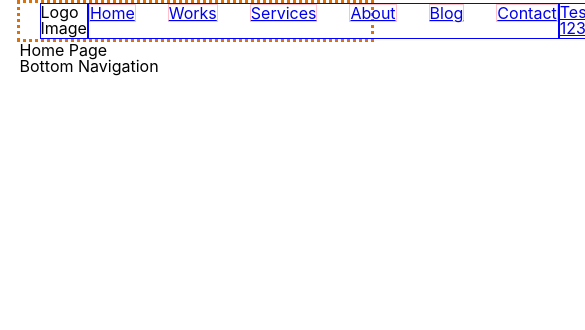
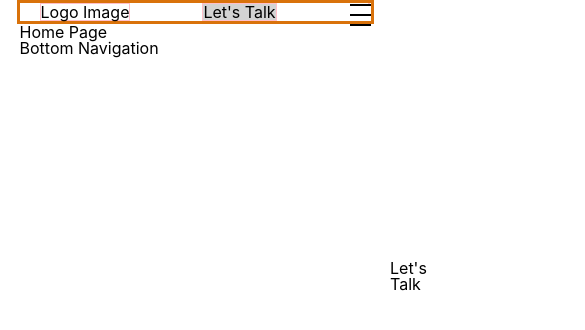
Before and after one commit to dlord-20/dlord-20.github.io, a React (Create React App) app: page / in a window 390 px wide. Shown: the top 330 px of the page, 585 px wide, since content can reach past the window. Built offline with nearby package versions, Linux system fonts and the light colour scheme.

Commit message:
Got top nav whitespace working - now just need to get the mobile version working

```diff
--- a/src/components/button.js
+++ b/src/components/button.js
@@ -1,12 +1,28 @@
 import { Link } from 'react-router-dom';
 
-export default function Button() {
+export default function Button(props) {
+    const text = props.text;
+    const type = props.type;
+    let buttonType;
 
+    switch(type) {
+        case 'a':
+            buttonType = 'button-a';
+            break;
+        case 'b':
+            buttonType = 'button-b';
+            break;
+        case 'c':
+            buttonType = 'button-c';
+            break;
+        default:
+            buttonType = "button-a";
+    }
 
     return (
         <Link to={`/test`} >
-            <div className="button">
-                <p>Testing 123</p>
+            <div className={`button ${buttonType}`}>
+                {text}
             </div>
         </Link>
     );
--- a/src/components/menuItem.js
+++ b/src/components/menuItem.js
@@ -7,12 +7,10 @@ export default function MenuItem(props) {
     let link = props.item.link;
 
     return (
-        <li>
-            <Link to={link} >
-                <div className="menuItem">
-                    <p>{title}</p>
-                </div>
-            </Link>
-        </li>
+        <Link to={link} >
+            <div className="menu-item">
+                <p>{title}</p>
+            </div>
+        </Link>
     );
 }
--- a/src/components/topNav.js
+++ b/src/components/topNav.js
@@ -3,40 +3,45 @@ import MenuItem from "./menuItem";
 
 export default function TopNav() {
 
-    const getMenu = () => {
+    const getNav = () => {
         return (
-            <ul>
+            <nav>
                 <MenuItem item={{title: 'Home', link: '/'}}/>
                 <MenuItem item={{title: 'Works', link: '/works'}}/>
                 <MenuItem item={{title: 'Services', link: '/services'}}/>
                 <MenuItem item={{title: 'About', link: '/about'}}/>
                 <MenuItem item={{title: 'Blog', link: '/blog'}}/>
                 <MenuItem item={{title: 'Contact', link: '/contact'}}/>
-            </ul>
+            </nav>
         )
     }
 
     const getButton = () => {
         return (
-            <Button />
+                <Button text="Let's Talk" type="a"/>
         )
     }
 
     return (
         <div className="navigation">
-            <div className="navItem">
+            <div className="nav-item">
                 <p>Logo Image</p>
             </div>
-            <div className="navItem navDesktop">
-                {getMenu()}
-
+            <div className="nav-item nav-desktop">
+                {getNav()}
             </div>
-            <div className="navItem navButton">
+            <div className="nav-item">
                 {getButton()}
             </div>
-            <div className="navItem navMobile">
-                {getMenu()}
-                {getButton()}
+            <div className="nav-item nav-mobile">
+                <input type="checkbox" className="toggler"></input>
+                <div className="hamburger"><div></div></div>
+                <div className="menu">
+                    <div>
+                        {getNav()}
+                        {getButton()}
+                    </div>
+                </div>
             </div>
         </div>
     );
--- a/src/index.css
+++ b/src/index.css
@@ -10,13 +10,15 @@ table, caption, tbody, tfoot, thead, tr, th, td,
 article, aside, canvas, details, embed,
 figure, figcaption, footer, header, hgroup,
 menu, nav, output, ruby, section, summary,
-time, mark, audio, video {
+time, mark, audio, video, nav {
 	margin: 0;
 	padding: 0;
 	border: 0;
 	font-size: 100%;
 	font: inherit;
 	vertical-align: baseline;
+  color: black;
+  text-decoration: none;
 }
 /* HTML5 display-role reset for older browsers */
 article, aside, details, figcaption, figure,
@@ -75,31 +77,40 @@ code {
   margin: auto;
   display: flex;
   justify-content: space-between;
+  align-items: flex-start;
   max-width: 90%;
-  border: 3px dotted var(--derek);
+  border: 3px solid var(--derek);
 }
 
 .navigation > :first-child {
   margin-left: 20px;
 }
 
-.navigation > :last-child {
+.navigation > :nth-child(3) {
   margin-right: 20px;
 }
 
-.navItem {
+.nav-item {
   border: 1px solid blue;
 }
 
-.navItem ul {
+.nav-item nav {
   display: flex;
   justify-content: space-between;
   list-style: none;
   gap: 2rem;
+  align-items: flex-start;
 }
 
-.navItem li {
+.nav-item {
   border: 1px solid pink;
+  margin: 0;
+  padding: 0;
+}
+
+.nav-item * {
+  margin: 0 !important;
+  padding: 0 !important;
 }
 
 .bottom-navigation {
@@ -107,15 +118,238 @@ code {
   margin: auto;
 }
 
+.nav-mobile {
+  display: none;
+}
+
 /* ----------------- Buttons ----------------- */
 
 .button {
   position: relative;
-  width: 100%;
-  height: 100%;
+  /* width: 100%; */
+  /* height: 100%; */
 }
+
 
 .button:hover {
   background-color: green;
   cursor: pointer;
 }
+
+.button-a {
+  background-color: lightgray;
+}
+
+/* ----------------- Mobile Size ----------------- */
+
+@media only screen and (max-width: 600px) {
+
+  .nav-desktop, .nav-button {
+    display: none;
+  }
+
+  .nav-mobile {
+    display: flex;
+    flex-direction: column;
+    justify-content: space-between;
+    color: pink;
+  }
+
+  .nav-mobile nav {
+    display: flex;
+    flex-direction: column;
+  }
+
+
+  /*  */
+
+  .nav-mobile nav {
+    align-items: flex-start;
+}
+
+/* .background-exit {
+    display: block;
+    position: absolute;
+    width: 100%;
+    height: 100%;
+    background: black;
+    left: 0;
+    opacity: .2;
+    z-index: 1;
+} */
+
+
+
+
+/* Helper code for hamburger menu */
+/* --------------------------------------------------------- */
+
+*{
+    margin: 0;
+    padding: 0;
+}
+
+
+
+.toggler{
+/* ALWAYS KEEPING THE TOGGLER OR THE CHECKBOX ON TOP OF EVERYTHING :  */
+    z-index:4;
+    height: 50px;
+    width: 50px;
+    position: absolute;
+    top: 0;
+    right: 5%;
+    cursor: pointer;
+    opacity: 0;
+}
+
+.hamburger{
+    position: absolute;
+    top: 0;
+    right: 3%;
+    height: 30px;
+    width: 35px;
+    padding: 0.6rem;
+    z-index: 3;
+
+/* FOR DISPLAYING EVERY ELEMENT IN THE CENTER : */
+
+    display: flex;
+    align-items: center;
+    justify-content: center;
+}
+
+/* CREATING THE MIDDLE LINE OF THE HAMBURGER : */
+
+.hamburger > div{
+    position: relative;
+    margin: 0;
+    padding: 0;
+    text-align: left;
+    top: 0;
+    left: 0;
+    background: black;
+    height: 1.7px;
+    width: 60%;
+    transition: all  0.4s ease;
+}
+
+/* CREATING THE TOP AND BOTTOM LINES :
+TOP AT -10PX ABOVE THE MIDDLE ONE AND BOTTOM ONE IS 10PX BELOW THE MIDDLE: */
+
+.hamburger > div::before,
+.hamburger > div::after{
+    content: '';
+    position: absolute;
+    top: -10px;
+    background: black;
+    width: 100%;
+    height: 1.5px;
+    transition: all  0.4s ease;
+}
+
+.hamburger > div::after{
+    top: 10px;
+}
+
+/* IF THE TOGGLER IS IN ITS CHECKED STATE, THEN SETTING THE BACKGROUND OF THE MIDDLE LAYER TO COMPLETE BLACK AND OPAQUE :  */
+
+.toggler:checked + .hamburger > div{
+    background: rgba(0,0,0,0);
+}
+
+.toggler:checked ~ .background {
+    display: block;
+}
+
+.toggler:checked + .hamburger > div::before{
+    top: 0;
+    transform: rotate(45deg);
+    background: black;
+}
+
+/* AND ROTATING THE TOP AND BOTTOM LINES :  */
+
+.toggler:checked + .hamburger > div::after{
+    top: 0;
+    transform: rotate(135deg);
+    background: black;
+}
+
+
+/* MAIN MENU WITH THE WHITE BACKGROUND AND THE TEXT :  */
+
+.menu{
+    position: fixed;
+    z-index: 2;
+    background: gray;
+    width: 0%;
+    height: 100vh;
+    right: 0;
+
+/* APPLYING TRANSITION TO THE MENU :  */
+
+    transition: all 0.4s ease;
+
+}
+
+/* IF THE TOGGLER IS CHECKED, THEN INCREASE THE WIDTH OF THE MENU TO 30% , CREATING A SMOOTH EFFECT :  */
+
+.toggler:checked ~ .menu{
+    width: 40%;
+}
+
+/* STYLING THE LIST :  */
+
+.menu >  div > nav {
+    display: flex;
+    flex-direction: column;
+    top: 0px;
+    z-index: 2;
+
+/* HIDDEN INITIALLY  :  */
+
+    visibility: hidden;
+}
+
+.menu > div > nav:first-child {
+    padding-top: 50px;
+}
+
+.menu > div > nav {
+    list-style: none;
+}
+
+/* Fix this reference */
+.menu > div > nav > a{
+    color: whitesmoke;
+    text-decoration: none;
+    font-size: 1rem;
+    font-family: 'Segoe UI', Tahoma, Geneva, Verdana, sans-serif;
+    padding: 1rem;
+    margin-right: 2rem;
+    width: 100%;
+    text-align: left;
+    z-index: 2;
+}
+
+/* WHEN THE TOGGLER IS CHECKED, CHANGE THE VISIBILITY TO VISIBLE :  */
+
+.toggler:checked ~ .menu > div > nav{
+    transition: visibility 0.4s ease;
+    transition-delay: 0.1s;
+    visibility: visible;
+}
+
+.toggler:checked ~ .menu > div > nav > a:hover{
+    color: darkblue;
+    text-decoration: underline;
+    border-left: 4px solid darkblue;
+    background: lightgrey;
+}
+
+
+
+/*  */
+
+}
```
